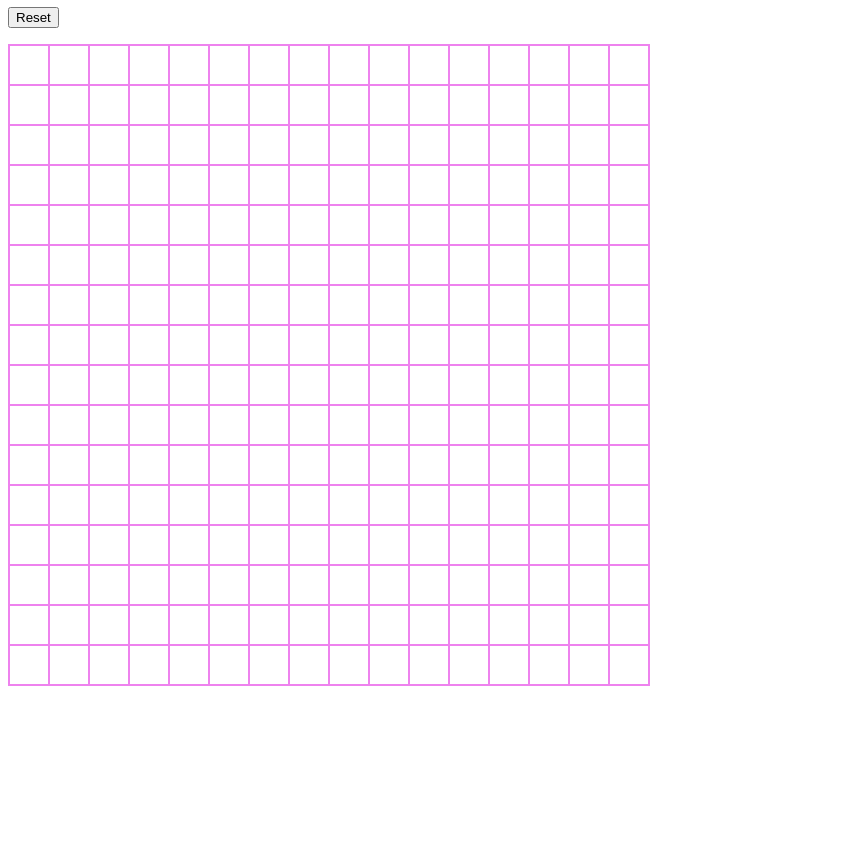
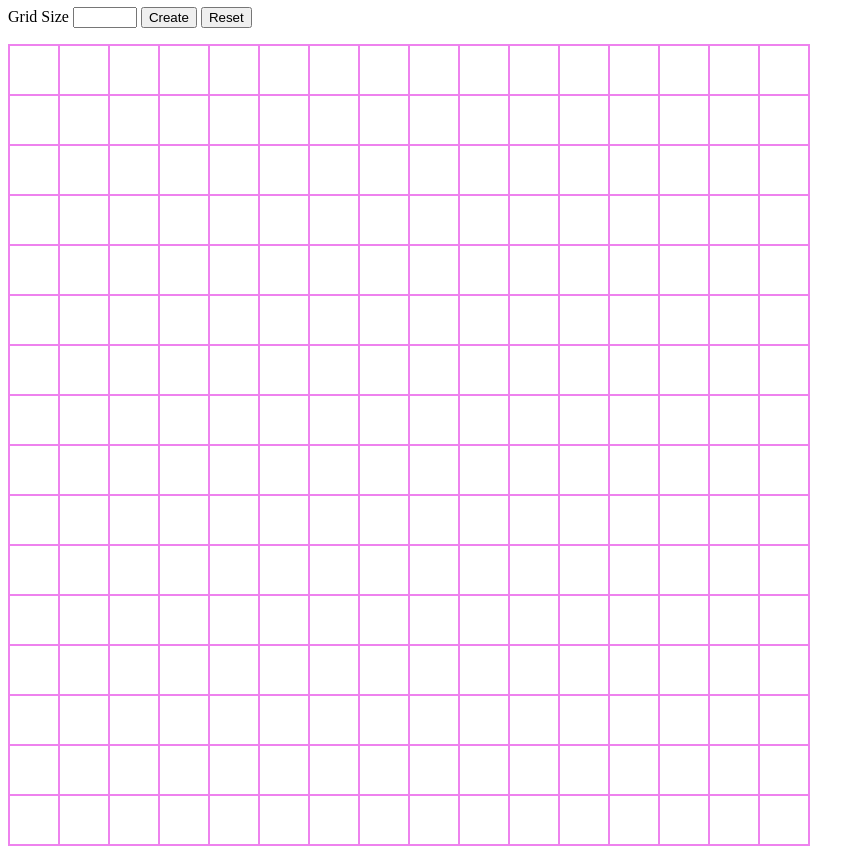
Before and after one commit to elenanelmes/etch-a-sketch, a plain HTML site: page index.html in a window 1280 px wide. Shown: the part 73-927 px from the top of the page, without its empty margins (0-865 px from the left). Before the commit the page ends 800 px from the top, so only its background shows below. Drawn offline with Linux system fonts and the light colour scheme.

Commit message:
add ability to create new grid

```diff
--- a/index.html
+++ b/index.html
@@ -8,6 +8,11 @@
     </head>
     <body id="body">
         <h1>Etch-a-Sketch</h1>
-        <button id="btn-reset">Reset</button>
+        <div id="settings">
+            <label for="cell-count">Grid Size</label>
+            <input id="cell-count" name="cell-count" type="number" min="2" max="100"></input>
+            <button id="btn-create">Create</button>
+            <button id="btn-reset">Reset</button>
+        </div>
     </body>
 </html>
--- a/script.js
+++ b/script.js
@@ -1,13 +1,23 @@
 const body = document.querySelector('#body');
-const cells = document.querySelectorAll('.cell');
+const inputCells = document.querySelector('#cell-count');
+const btnCreate = document.querySelector('#btn-create');
 const btnReset = document.querySelector('#btn-reset');
 
-const GRID_SIZE = 16;
+const GRID_SIZE = 800;
+let cellCount = 16;
 
 function createGrid() {
-    const grid = createElement('div', { id: 'grid' });
-    for (let i = 0; i < GRID_SIZE * GRID_SIZE; i++) {
-        const cell = createElement('div', { id: i, class: 'cell' });
+    const CELL_SIZE = GRID_SIZE / cellCount;
+    const grid = createElement('div', {
+        id: 'grid',
+        style: `height: ${GRID_SIZE}px; width: ${GRID_SIZE}px`
+    });
+    for (let i = 0; i < cellCount * cellCount; i++) {
+        const cell = createElement('div', {
+            id: i,
+            class: 'cell',
+            style: `height: ${CELL_SIZE}px; width: ${CELL_SIZE}px`
+        });
         cell.addEventListener('mouseover', changeCellColour);
         grid.appendChild(cell);
     }
@@ -16,10 +26,15 @@ function createGrid() {
 
 createGrid();
 
-btnReset.addEventListener("click", resetGrid);
+btnCreate.addEventListener('click', createNewGrid);
+btnReset.addEventListener('click', resetGrid);
 
-function changeCellColour(e) {
-    e.target.classList.add('fill');
+function createNewGrid() {
+    const grid = document.querySelector('#grid');
+    grid.remove();
+
+    cellCount = inputCells.value;
+    createGrid();
 }
 
 function resetGrid() {
@@ -29,6 +44,10 @@ function resetGrid() {
     });
 }
 
+function changeCellColour(e) {
+    e.target.classList.add('fill');
+}
+
 function createElement(tag, attributes = {}, textContent = '') {
     const element = document.createElement(tag);
     Object.keys(attributes).forEach(attr => element.setAttribute(attr, attributes[attr]));
--- a/styles.css
+++ b/styles.css
@@ -1,6 +1,5 @@
 :root {
     --border: 1px solid violet;
-    --cell-size: 40px;
 }
 
 #grid {
@@ -8,21 +7,18 @@
     box-sizing: content-box;
     display: flex;
     flex-wrap: wrap;
-    width: calc(var(--cell-size) * 16);
 }
 
 .cell {
     background: white;
     border: var(--border);
     box-sizing: border-box;
-    height: var(--cell-size);
-    width: var(--cell-size);
 }
 
 .fill {
     background: orange;
 }
 
-#btn-reset {
+#settings {
     margin-block-end: 1rem;
 }
```
